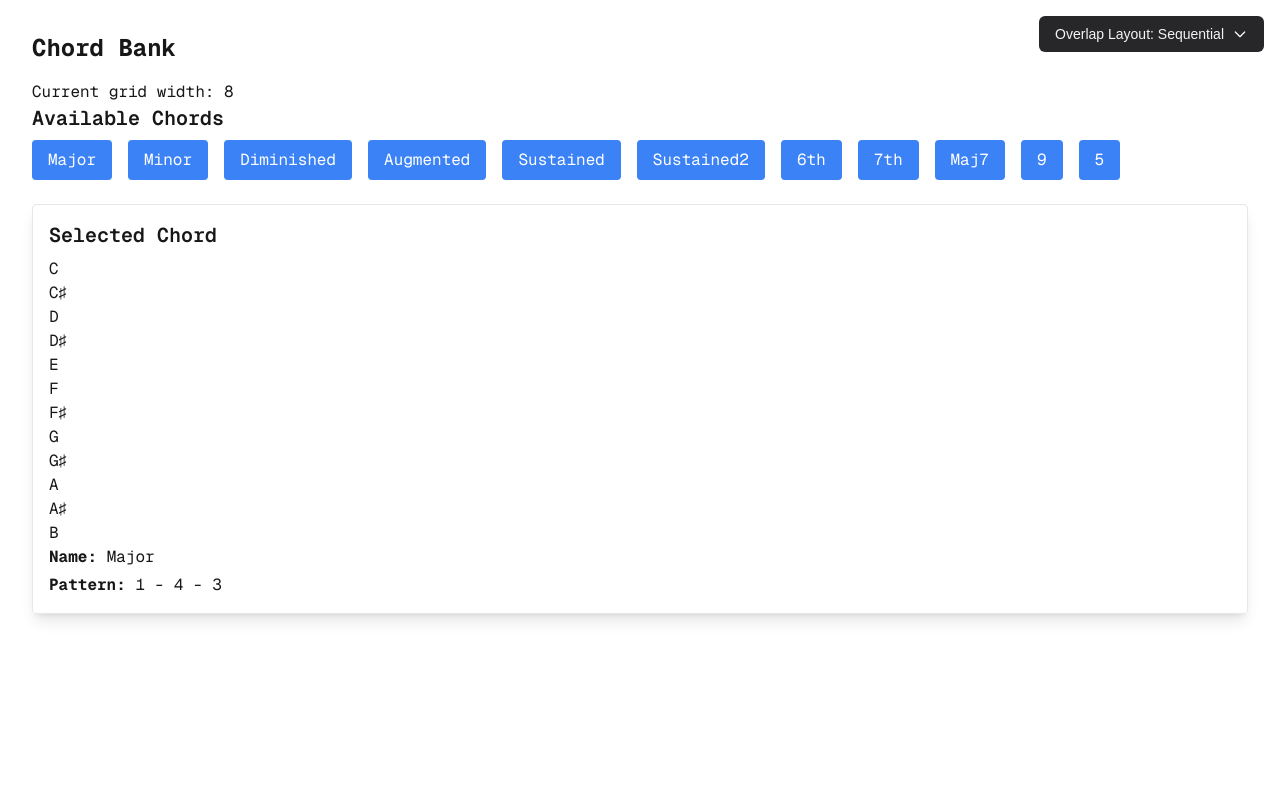
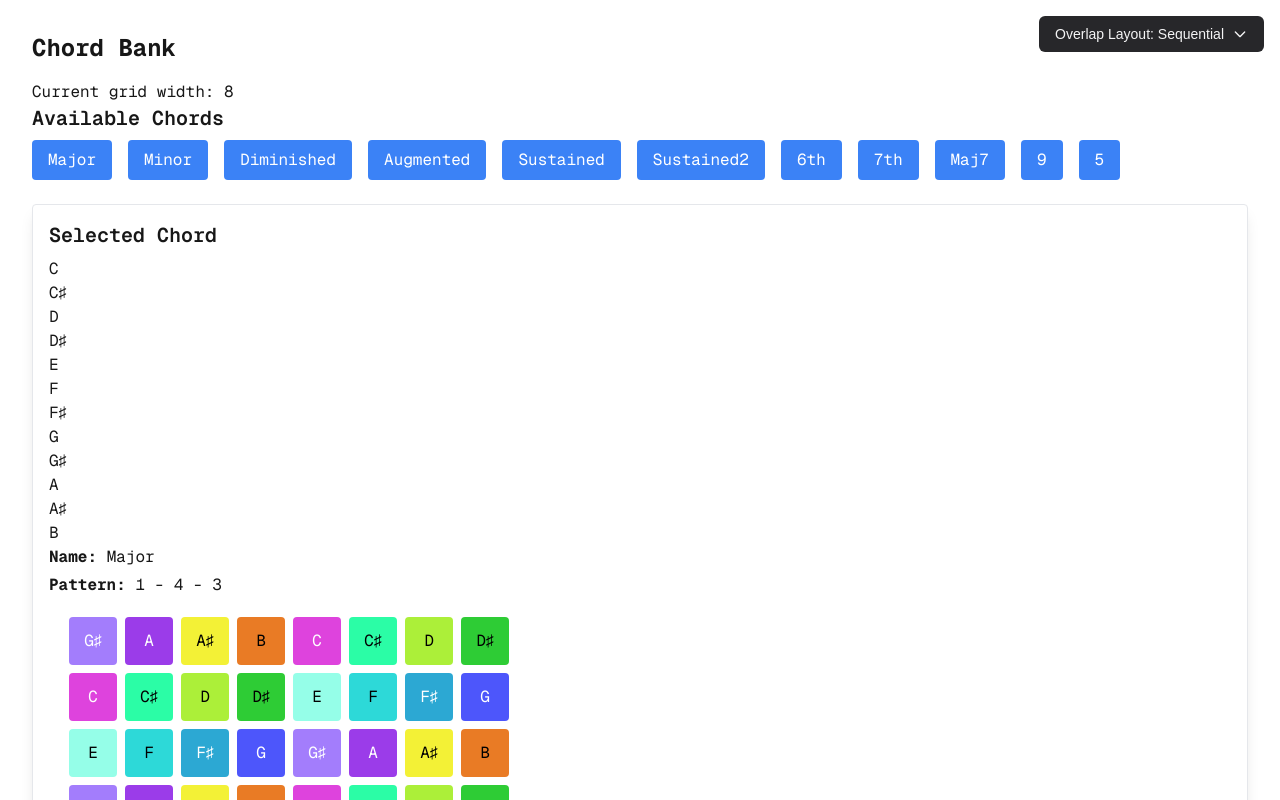
Before and after one commit to leouofa/gridbeat, a Next.js app: page / in a window 1280 px wide. Both pictures are taken after a click on the button "Major". Shown: the top 800 px of the page. Built offline with nearby package versions, Linux system fonts and the light colour scheme.

Commit message:
added basic grid construction

```diff
--- a/components/ChordBank/ChordDetail.tsx
+++ b/components/ChordBank/ChordDetail.tsx
@@ -1,6 +1,7 @@
 import React from "react";
 import { Chord } from "@/types";
 import { NOTES } from "@/constants";
+import Grid from "@/components/Grid";
 
 interface ChordDetailProps {
   chord: Chord;
@@ -21,6 +22,7 @@ const ChordDetail: React.FC<ChordDetailProps> = ({ chord }) => {
       <p>
         <strong>Pattern:</strong> {chord.pattern.join(" - ")}
       </p>
+      <Grid className="p-4" />
     </div>
   );
 };
--- /dev/null
+++ b/components/Grid.tsx
@@ -0,0 +1,133 @@
+"use client";
+
+import React from "react";
+import { Note } from "@/types";
+import { NOTES } from "@/constants";
+import { usePreferences } from "@/contexts/PreferencesContext";
+
+interface GridProps {
+  className?: string;
+}
+
+const Grid: React.FC<GridProps> = ({ className }) => {
+  const { preferences } = usePreferences();
+
+  // Helper function to normalize note position
+  const normalizePosition = (position: number): number => {
+    // Handle negative numbers and numbers larger than 11
+    let normalized = position % 12;
+    if (normalized < 0) normalized += 12;
+    return normalized;
+  };
+
+  const buildGrid = (): Note[][] => {
+    const width = preferences.gridWidth;
+
+    switch (width) {
+      case 8:
+        return buildEight();
+      case 2:
+        return buildWithOverlap(5);
+      case 3:
+        return buildWithOverlap(4);
+      case 4:
+        return buildWithOverlap(3);
+      case 5:
+        return buildWithOverlap(2);
+      default:
+        return buildEight();
+    }
+  };
+
+  const buildEight = (): Note[][] => {
+    const grid: number[][] = [];
+
+    for (let row = 0; row < 8; row++) {
+      const gridRow: number[] = [];
+
+      for (let column = 0; column < 8; column++) {
+        if (row === 0) {
+          gridRow.push(normalizePosition(column));
+        } else {
+          const previousNote =
+            column === 0 ? grid[row - 1][7] : gridRow[column - 1];
+
+          const newPosition = normalizePosition(
+            previousNote === 11 ? 0 : previousNote + 1,
+          );
+          gridRow.push(newPosition);
+        }
+      }
+
+      grid.push(gridRow);
+    }
+
+    return fillGrid(grid);
+  };
+
+  const buildWithOverlap = (noteStepback: number): Note[][] => {
+    const grid: number[][] = [];
+
+    for (let row = 0; row < 8; row++) {
+      const gridRow: number[] = [];
+
+      for (let column = 0; column < 8; column++) {
+        if (row === 0) {
+          gridRow.push(normalizePosition(column));
+        } else {
+          let newPosition: number;
+
+          if (column === 0) {
+            const previousNote = grid[row - 1][7];
+            newPosition = normalizePosition(previousNote - noteStepback);
+          } else {
+            const previousNote = gridRow[column - 1];
+            newPosition = normalizePosition(
+              previousNote === 11 ? 0 : previousNote + 1,
+            );
+          }
+
+          gridRow.push(newPosition);
+        }
+      }
+
+      grid.push(gridRow);
+    }
+
+    return fillGrid(grid);
+  };
+
+  const fillGrid = (gridWithNumbers: number[][]): Note[][] => {
+    return gridWithNumbers.map((row) =>
+      row.map((position) => {
+        const normalizedPos = normalizePosition(position);
+        return NOTES[normalizedPos];
+      }),
+    );
+  };
+
+  const grid = buildGrid();
+
+  return (
+    <div className={className}>
+      {grid.reverse().map((row, rowIndex) => (
+        <div key={rowIndex} className="flex">
+          {row.map((note, columnIndex) => (
+            <div
+              key={`${rowIndex}-${columnIndex}`}
+              className="w-12 h-12 flex items-center justify-center m-1 rounded"
+              style={{
+                backgroundColor: note.color,
+                color: note.textColor,
+              }}
+            >
+              {note.name}
+            </div>
+          ))}
+        </div>
+      ))}
+    </div>
+  );
+};
+
+export default Grid;
```
